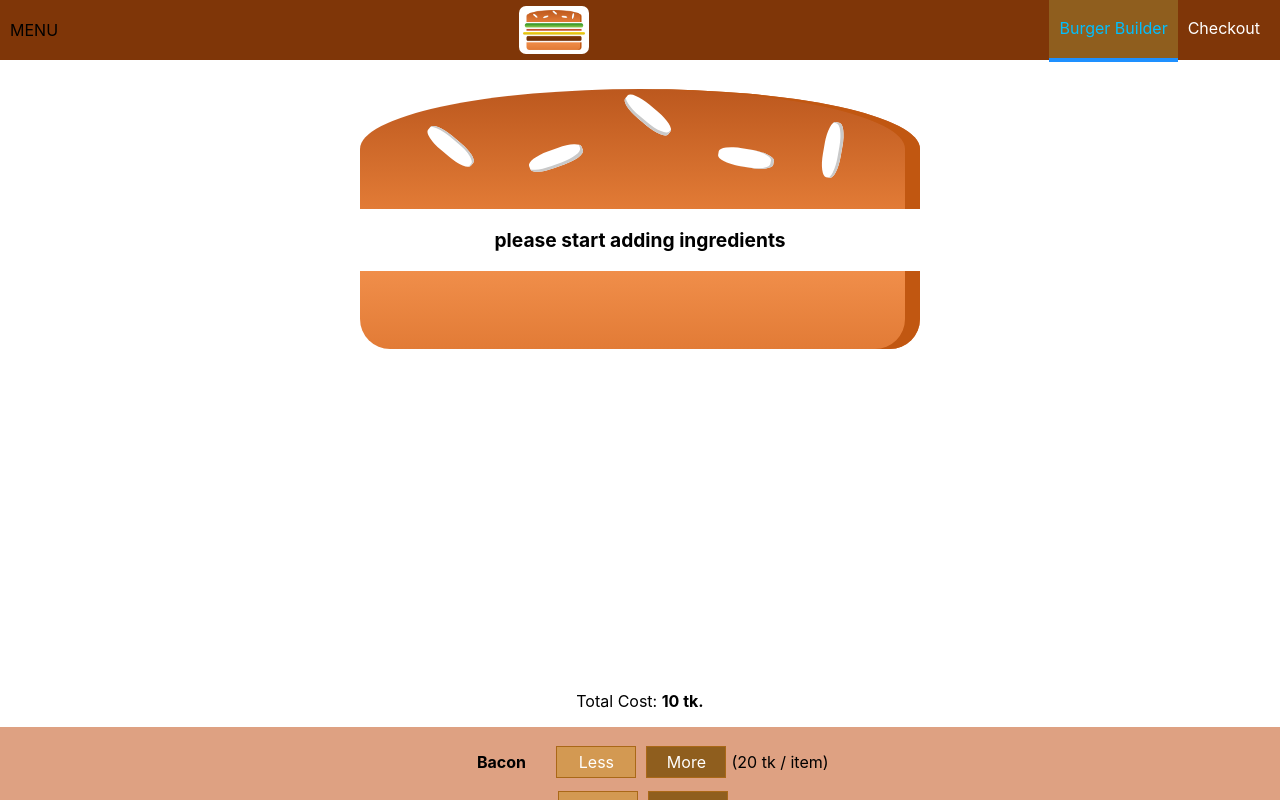
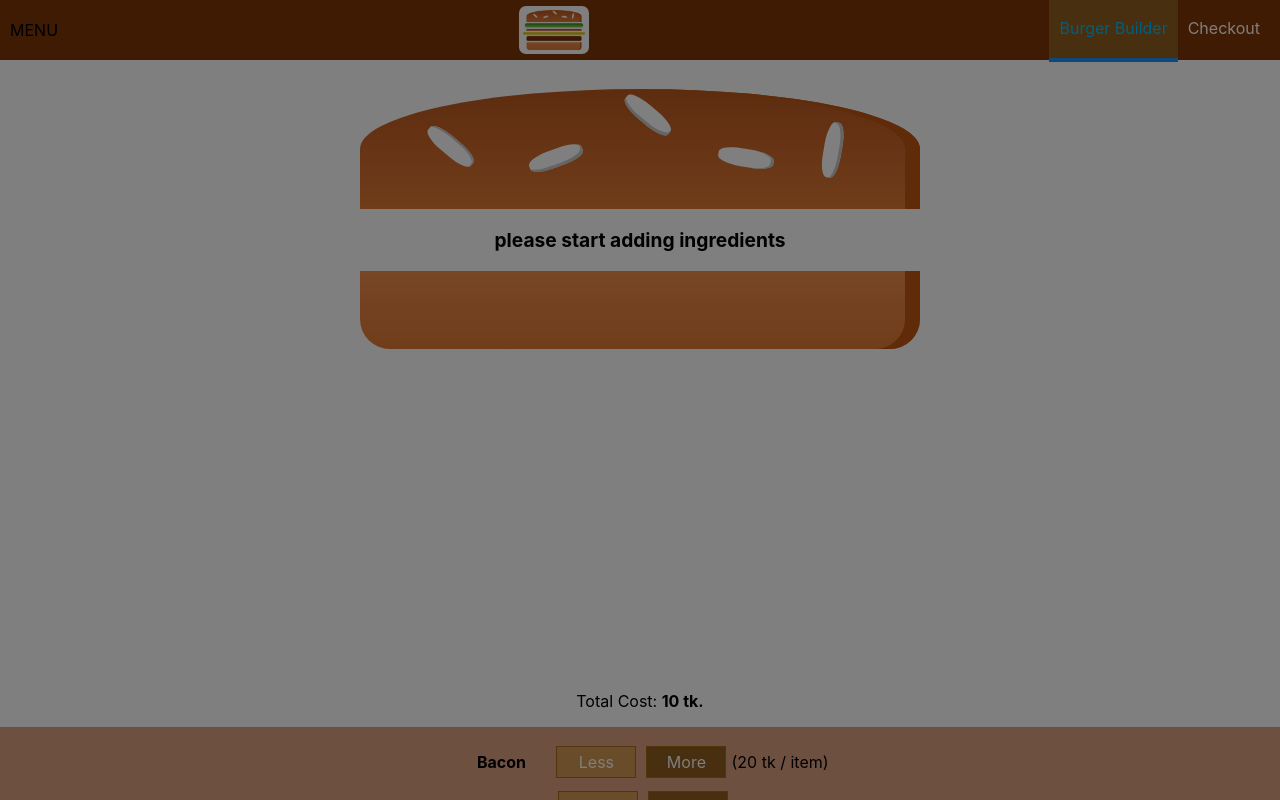
Before and after one commit to shikhor-bjit/burger-builder, a React (Create React App) app: page / in a window 1280 px wide. Shown: the top 800 px of the page. Built offline with nearby package versions, Linux system fonts and the light colour scheme.

Commit message:
Open and Close Action to SideDrawer

```diff
--- a/src/components/Layout/Layout.js
+++ b/src/components/Layout/Layout.js
@@ -4,14 +4,24 @@ import BurgerBuilder from "../../containers/BurgerBuilder/BurgerBuilder";
 import Toolbar from "../Navigation/Toolbar/Toolbar";
 import SideDrawer from "../Navigation/SideDrawer/SideDrawer";
 
-const Layout = () => {
+class Layout extends React.Component {
+    state = {
+        isSideDrawerOpen: true
+    }
+
+    closeSideDrawer = () => {
+        this.setState({isSideDrawerOpen: false});
+    }
+
+    render() {
         return (
             <div className="Layout">
                 <Toolbar/>
-            <SideDrawer/>
+                <SideDrawer open={this.state.isSideDrawerOpen} clicked={this.closeSideDrawer}/>
                 <BurgerBuilder/>
             </div>
         );
     }
+}
 
 export default Layout;
--- a/src/components/Navigation/SideDrawer/SideDrawer.css
+++ b/src/components/Navigation/SideDrawer/SideDrawer.css
@@ -12,6 +12,14 @@
     transition: transform 0.3ms ease-out;
 }
 
+.Open {
+    transform: translateX(0);
+}
+
+.Close {
+    transform: translateX(-100%);
+}
+
 @media (min-width: 500px) {
     .SideDrawer {
         display: none;
--- a/src/components/Navigation/SideDrawer/SideDrawer.js
+++ b/src/components/Navigation/SideDrawer/SideDrawer.js
@@ -1,14 +1,23 @@
 import React from 'react';
 import './SideDrawer.css';
+import Aux from "../../hoc/Aux";
 import Logo from "../../Logo/Logo";
 import NavigationItems from "../NavigationItems/NavigationItems";
+import Backdrop from "../../UI/Backdrop/Backdrop";
 
 const SideDrawer = props => {
+    let attachedClasses = ['SideDrawer Close'];
+    if (props.open) {
+        attachedClasses = ['SideDrawer Open'];
+    }
     return (
-        <div className={'SideDrawer'}>
-            <Logo height={'15%'}/>
-            <NavigationItems/>
-        </div>
+        <Aux>
+            <Backdrop show={props.open} clicked={props.clicked}/>
+            <div className={attachedClasses.join(' ')}>
+                <Logo height={'15%'}/>
+                <NavigationItems/>
+            </div>
+        </Aux>
     );
 };
 
```
Lines whose indentation alone changed are shown as unchanged.
